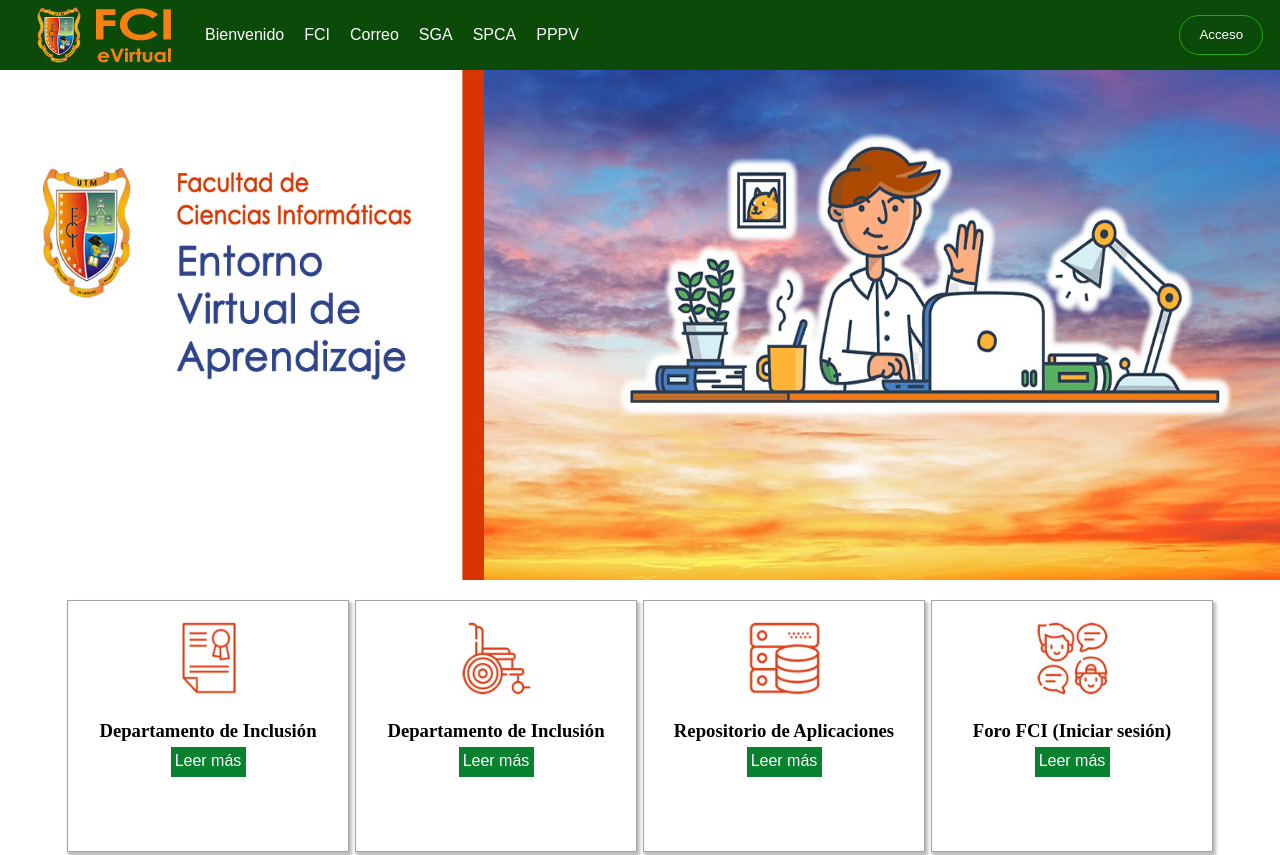
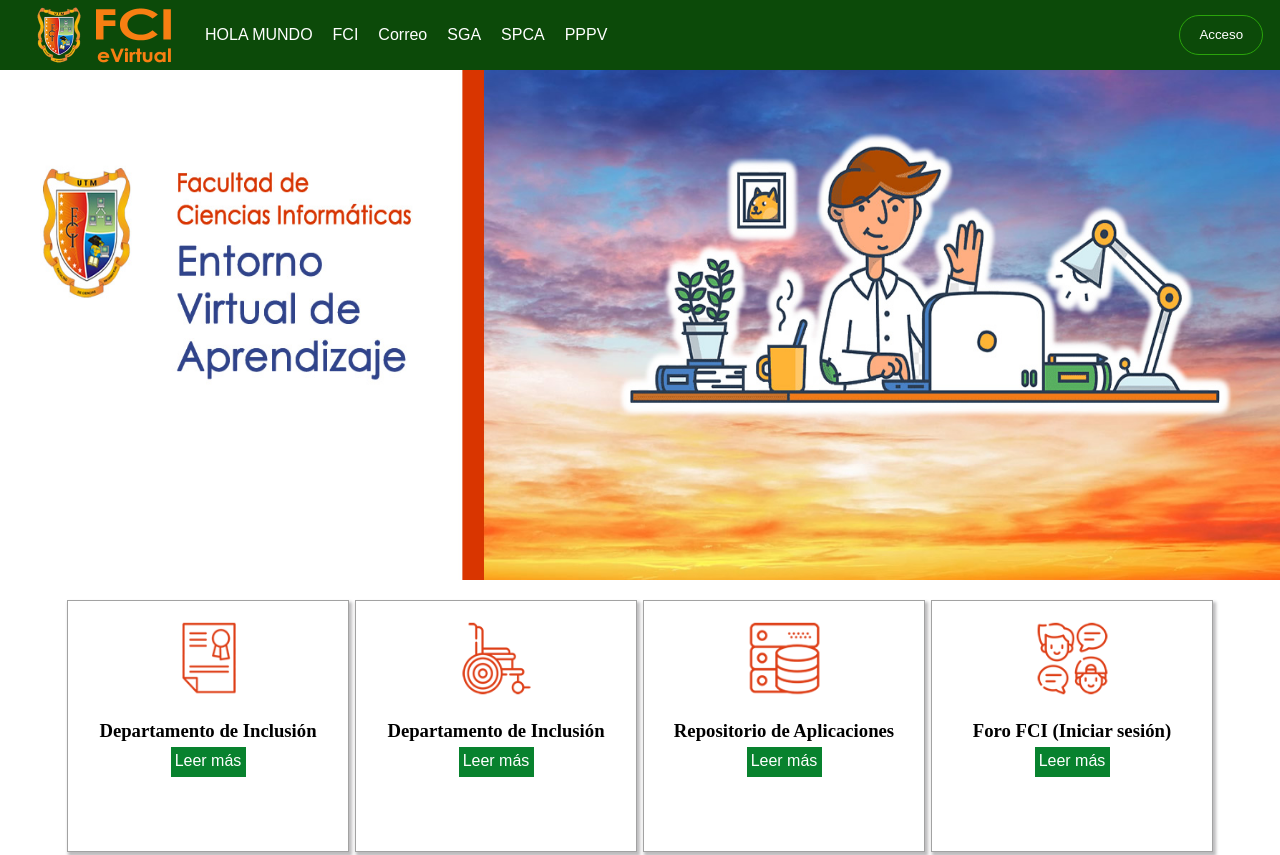
Before and after one commit to TeddyCevallos/Proyecto-FCI, a plain HTML site: page index.html in a window 1280 px wide. Shown: the top 855 px of the page. Drawn offline with Linux system fonts and the light colour scheme.

Commit message:
Update index.html

```diff
--- a/index.html
+++ b/index.html
@@ -13,7 +13,7 @@
         <nav>
             <img src="img/logofci.png" alt="">
             <ul>
-                <li><a href="#">Bienvenido</a> </li>
+                <li><a href="#">HOLA MUNDO</a> </li>
                 <li><a href="http://fci.utm.edu.ec/">FCI</a> </li>
                 <li><a href="https://accounts.google.com/signin/v2/identifier?continue=https%3A%2F%2Fmail.google.com%2Fmail%2F&service=mail&hd=utm.edu.ec&sacu=1&flowName=GlifWebSignIn&flowEntry=AddSession">Correo</a> </li>
                 <li><a href="https://app.utm.edu.ec/sga/">SGA</a> </li>
```
